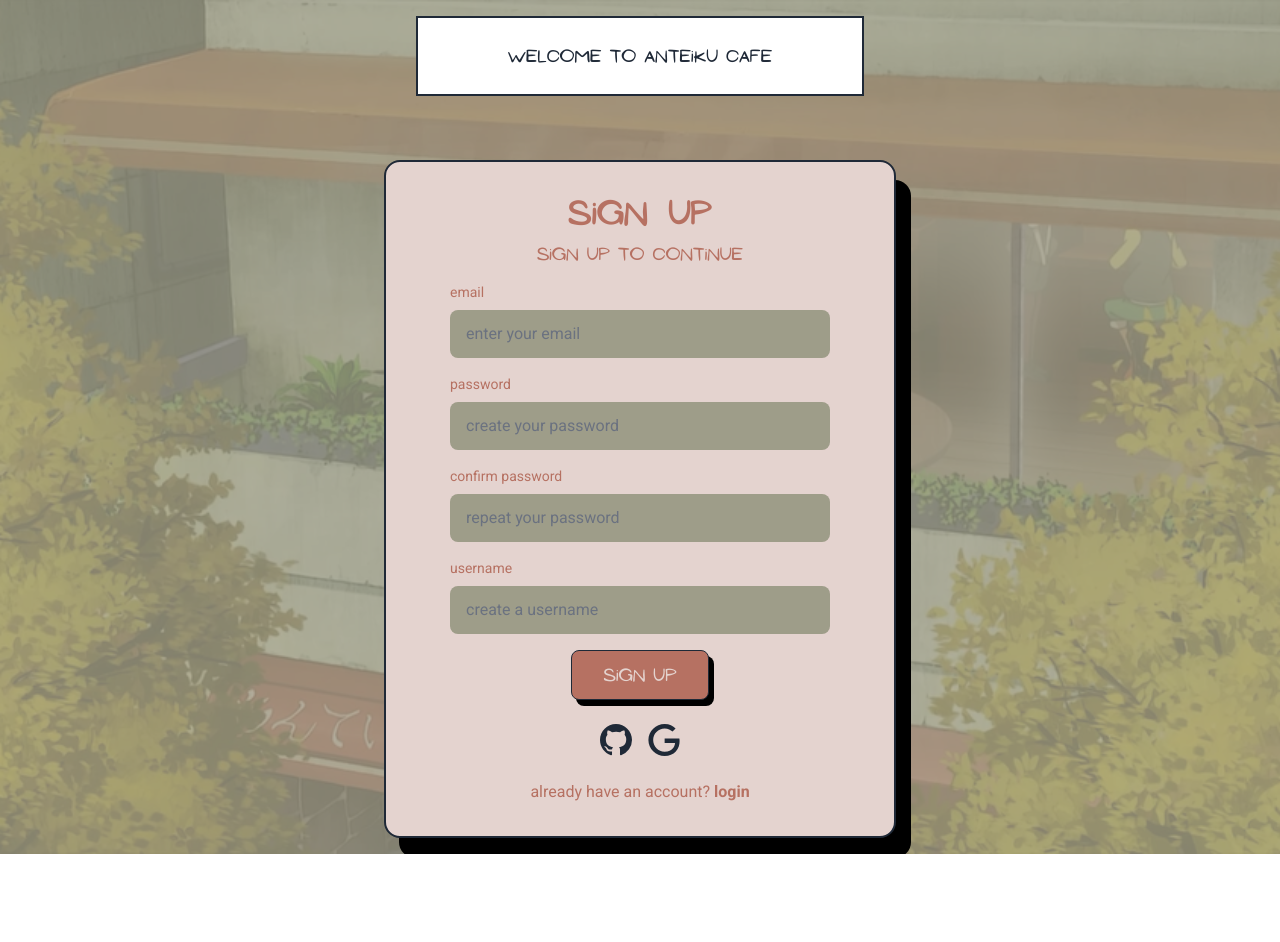
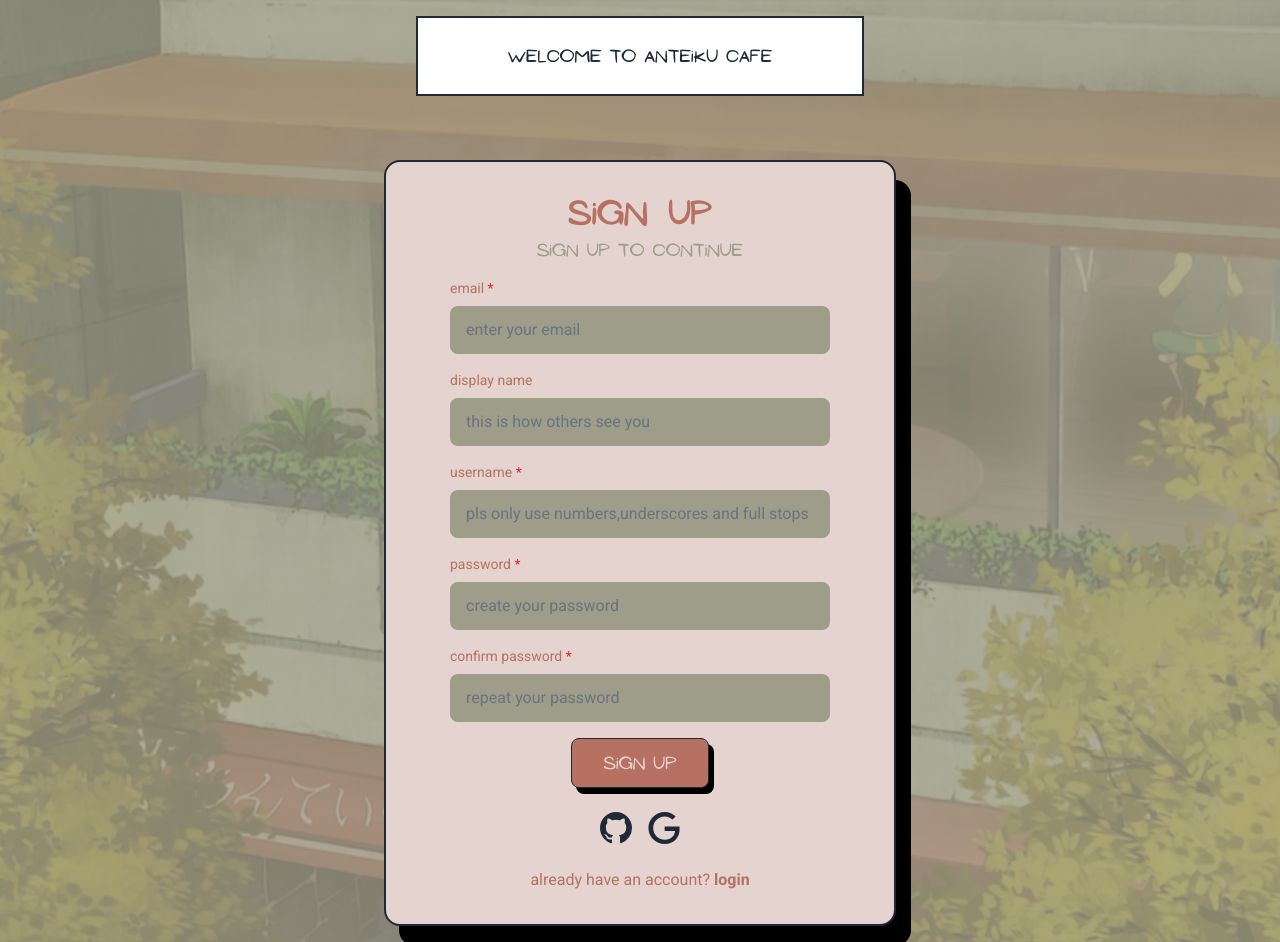
Before and after one commit to Db1zz/Transcendence, a React (Create React App) app in the folder Frontend/app_react/: page /signup in a window 1280 px wide. Before the commit the page ends 854 px from the top, so only its background shows below. Built offline with nearby package versions, Linux system fonts and the light colour scheme; no server answers.

Commit message:
add new field

```diff
--- a/Frontend/app_react/src/pages/SignupPage.tsx
+++ b/Frontend/app_react/src/pages/SignupPage.tsx
@@ -9,6 +9,7 @@ import validator from 'validator'
 const SignupPage: React.FC = () => {
 	const navigate = useNavigate();
 	const [email, setEmail] = useState('');
+	const [displayName, setDisplayName] = useState('');
 	const [password, setPassword] = useState('');
 	const [passwordCopy, setPasswordCopy] = useState('');
 	const [username, setUsername] = useState('');
@@ -132,13 +133,13 @@ const SignupPage: React.FC = () => {
 					</div>
 				) : (
 					<>
-						<h2 className="text-3xl font-ananias font-bold text-brand-brick text-center mb-3">sign up</h2>
-						<h3 className="text-l font-ananias text-brand-brick text-center mb-4">sign up to continue</h3>
+						<h2 className="text-3xl font-ananias font-bold text-brand-brick text-center mb-2">sign up</h2>
+						<h3 className="text-l font-ananias text-brand-green text-center mb-4">sign up to continue</h3>
 
 						<form onSubmit={handleSubmit} className="block px-8 space-y-4 font-roboto">
 							<div>
 								<label className="block text-sm text-brand-brick mb-2">
-									email
+									email<span className='text-red-600'> *</span>
 								</label>
 								<input
 									type="email"
@@ -158,7 +159,41 @@ const SignupPage: React.FC = () => {
 
 							<div>
 								<label className="block text-sm text-brand-brick mb-2">
-									password
+									display name
+								</label>
+								<input
+									type="email"
+									value={displayName}
+									onChange={(e) => {
+										const val = e.target.value;
+										setDisplayName(val);
+										//validateEmail(val);
+									}}
+									className="w-full px-4 py-3 bg-brand-green placeholder-gray-500 rounded-lg focus:outline-none focus:ring-2 focus:ring-brand-brick"
+									placeholder="this is how others see you"
+									required
+								/>
+								{/* {errorMessageEmail === '' ? null :
+									<span className='font-bold text-brand-brick'>please enter correct email!</span>} */}
+							</div>
+
+							<div>
+								<label className="block text-sm text-brand-brick mb-2">
+									username <span className='text-red-600'> *</span>
+								</label>
+								<input
+									type="text"
+									value={username}
+									onChange={(e) => setUsername(e.target.value)}
+									className="w-full px-4 py-3 bg-brand-green placeholder-gray-500 rounded-lg focus:outline-none focus:ring-2 focus:ring-brand-brick"
+									placeholder="pls only use numbers,underscores and full stops"
+									required
+								/>
+							</div>
+
+							<div>
+								<label className="block text-sm text-brand-brick mb-2">
+									password <span className='text-red-600'> *</span>
 								</label>
 								<input
 									type="password"
@@ -181,7 +216,7 @@ const SignupPage: React.FC = () => {
 
 							<div>
 								<label className="block text-sm text-brand-brick mb-2">
-									confirm password
+									confirm password <span className='text-red-600'> *</span>
 								</label>
 								<input
 									type="password"
@@ -200,20 +235,6 @@ const SignupPage: React.FC = () => {
 										fontWeight: 'bold',
 										color: 'brand-brick',
 									}}>{errorMessageCopyPassword}</span>}
-							</div>
-
-							<div>
-								<label className="block text-sm text-brand-brick mb-2">
-									username
-								</label>
-								<input
-									type="text"
-									value={username}
-									onChange={(e) => setUsername(e.target.value)}
-									className="w-full px-4 py-3 bg-brand-green placeholder-gray-500 rounded-lg focus:outline-none focus:ring-2 focus:ring-brand-brick"
-									placeholder="create a username"
-									required
-								/>
 							</div>
 
 							<div className="flex justify-center">
```
